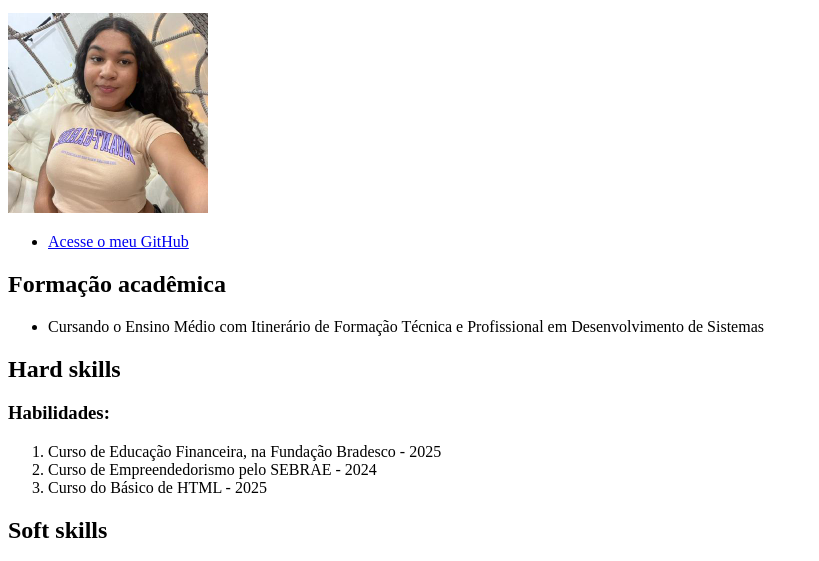
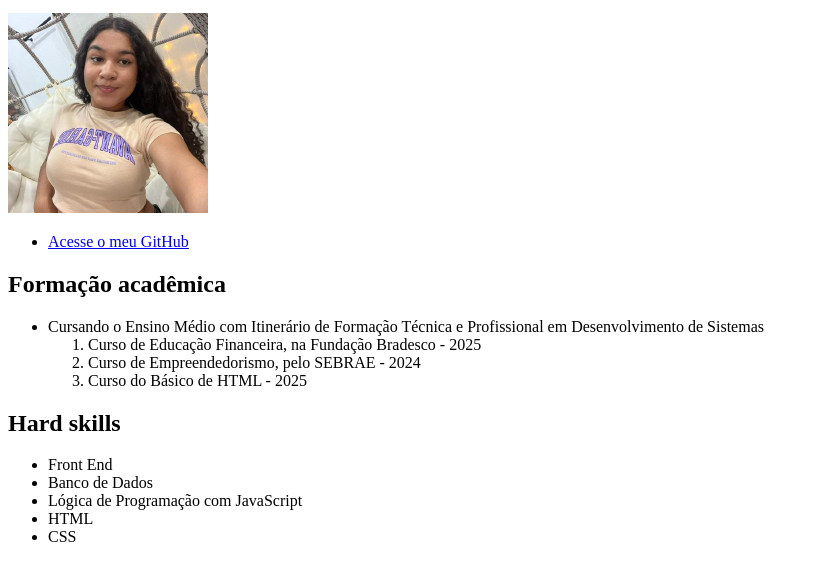
Before and after one commit to ferreiraduarda/sobre-mim, a plain HTML site: page index.html in a window 1280 px wide. Shown: the part 230-791 px from the top of the page, without its empty margins (0-819 px from the left). Drawn offline with Linux system fonts and the light colour scheme.

Commit message:
Portfólio com HTML

```diff
--- a/index.html
+++ b/index.html
@@ -35,17 +35,23 @@
             <h2>Formação acadêmica</h2>
             <ul>
                 <li>Cursando o Ensino Médio com Itinerário de Formação Técnica e Profissional em Desenvolvimento de Sistemas</li>
+                <ol>
+                    <li>Curso de Educação Financeira, na Fundação Bradesco - 2025 </li>
+                    <li>Curso de Empreendedorismo, pelo SEBRAE - 2024 </li>
+                    <li>Curso do Básico de HTML - 2025 </li>
+                </ol>
             </ul>
         </section>
 
         <section id="hardSkills">
             <h2>Hard skills</h2>
-            <h3>Habilidades:</h3>
-            <ol>
-                <li>Curso de Educação Financeira, na Fundação Bradesco - 2025 </li>
-                <li>Curso de Empreendedorismo pelo SEBRAE - 2024 </li>
-                <li>Curso do Básico de HTML - 2025 </li>
-            </ol>
+            <ul>
+                <li>Front End</li>
+                <li>Banco de Dados</li>
+                <li>Lógica de Programação com JavaScript</li>
+                <li>HTML</li>
+                <li>CSS</li>
+            </ul>
         </section>
 
         <section id="softSkills">
```
